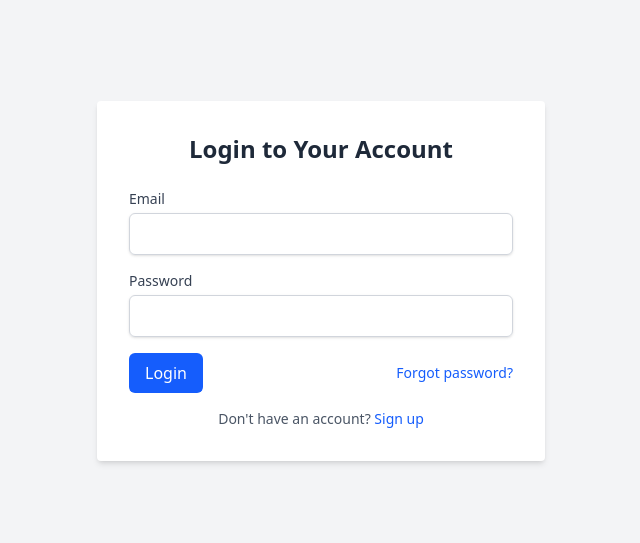
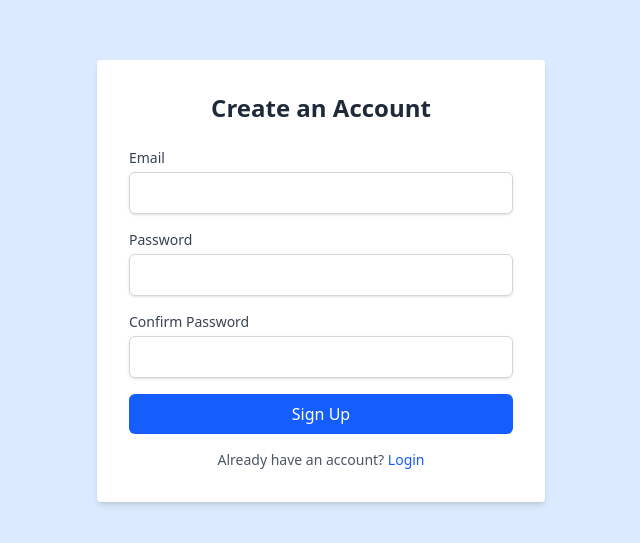
Before and after one commit to PatrickNtl/React, a React (Vite) app: page /signup in a window 1280 px wide. Shown: the part 119-662 px from the top of the page, without its empty margins (319-959 px from the left). Built offline with nearby package versions, Linux system fonts and the light colour scheme.

Commit message:
added login and signup page

```diff
--- a/package.json
+++ b/package.json
@@ -13,6 +13,7 @@
     "@tailwindcss/vite": "^4.1.11",
     "react": "^19.1.1",
     "react-dom": "^19.1.1",
+    "react-router-dom": "^7.8.0",
     "tailwindcss": "^4.1.11"
   },
   "devDependencies": {
--- a/src/App.jsx
+++ b/src/App.jsx
@@ -1,75 +1,17 @@
-import React, { useEffect, useState } from 'react';
+import React from 'react';
+import { BrowserRouter as Router, Routes, Route } from 'react-router-dom';
+import LoginPage from './login-page';
+import SignupPage from './signup-page';
 
-function LoginPage() {
-  const [isVisible, setIsVisible] = useState(false);
-
-  useEffect(() => {
-    // Trigger animation on mount
-    setIsVisible(true);
-  }, []);
-
+function App() {
   return (
-    <div className="bg-gray-100 min-h-screen flex items-center justify-center transition-colors duration-300">
-      <div
-        className={`bg-white p-8 rounded shadow-md w-full max-w-md transform transition-all duration-700 ease-out ${
-          isVisible ? 'opacity-100 translate-y-0' : 'opacity-0 translate-y-8'
-        }`}
-      >
-        <h2 className="text-2xl font-bold text-center text-gray-800 mb-6">
-          Login to Your Account
-        </h2>
-
-        <form className="space-y-4">
-          <div>
-            <label htmlFor="email" className="block text-sm font-medium text-gray-700">
-              Email
-            </label>
-            <input
-              type="email"
-              id="email"
-              name="email"
-              required
-              className="mt-1 block w-full px-4 py-2 border border-gray-300 rounded-md shadow-sm focus:outline-none focus:ring-2 focus:ring-blue-500 transition"
-            />
-          </div>
-
-          <div>
-            <label htmlFor="password" className="block text-sm font-medium text-gray-700">
-              Password
-            </label>
-            <input
-              type="password"
-              id="password"
-              name="password"
-              required
-              className="mt-1 block w-full px-4 py-2 border border-gray-300 rounded-md shadow-sm focus:outline-none focus:ring-2 focus:ring-blue-500 transition"
-            />
-          </div>
-
-          <div className="flex items-center justify-between">
-            <button
-              type="submit"
-              className="bg-blue-600 text-white px-4 py-2 rounded-md hover:bg-blue-700 transition duration-200"
-            >
-              Login
-            </button>
-            <a href="#" className="text-sm text-blue-600 hover:underline">
-              Forgot password?
-            </a>
-          </div>
-
-          <div className="text-center">
-            <p className="text-sm text-gray-600">
-              Don't have an account?{' '}
-              <a href="#" className="text-blue-600 hover:underline">
-                Sign up
-              </a>
-            </p>
-          </div>
-        </form>
-      </div>
-    </div>
+    <Router>
+      <Routes>
+        <Route path="/" element={<LoginPage />} />
+        <Route path="/signup" element={<SignupPage />} />
+      </Routes>
+    </Router>
   );
 }
 
-export default LoginPage;
+export default App;
--- /dev/null
+++ b/src/login-page.jsx
@@ -0,0 +1,75 @@
+import React, { useEffect, useState } from 'react';
+
+function LoginPage() {
+  const [isVisible, setIsVisible] = useState(false);
+
+  useEffect(() => {
+    // Trigger animation on mount
+    setIsVisible(true);
+  }, []);
+
+  return (
+    <div className="bg-gray-100 min-h-screen flex items-center justify-center transition-colors duration-300">
+      <div
+        className={`bg-white p-8 rounded shadow-md w-full max-w-md transform transition-all duration-700 ease-out ${
+          isVisible ? 'opacity-100 translate-y-0' : 'opacity-0 translate-y-8'
+        }`}
+      >
+        <h2 className="text-2xl font-bold text-center text-gray-800 mb-6">
+          Login to Your Account
+        </h2>
+
+        <form className="space-y-4">
+          <div>
+            <label htmlFor="email" className="block text-sm font-medium text-gray-700">
+              Email
+            </label>
+            <input
+              type="email"
+              id="email"
+              name="email"
+              required
+              className="mt-1 block w-full px-4 py-2 border border-gray-300 rounded-md shadow-sm focus:outline-none focus:ring-2 focus:ring-blue-500 transition"
+            />
+          </div>
+
+          <div>
+            <label htmlFor="password" className="block text-sm font-medium text-gray-700">
+              Password
+            </label>
+            <input
+              type="password"
+              id="password"
+              name="password"
+              required
+              className="mt-1 block w-full px-4 py-2 border border-gray-300 rounded-md shadow-sm focus:outline-none focus:ring-2 focus:ring-blue-500 transition"
+            />
+          </div>
+
+          <div className="flex items-center justify-between">
+            <button
+              type="submit"
+              className="bg-blue-600 text-white px-4 py-2 rounded-md hover:bg-blue-700 transition duration-200"
+            >
+              Login
+            </button>
+            <a href="#" className="text-sm text-blue-600 hover:underline">
+              Forgot password?
+            </a>
+          </div>
+
+          <div className="text-center">
+            <p className="text-sm text-gray-600">
+              Don't have an account?{' '}
+              <a href="/signup" className="text-blue-600 hover:underline">
+                Sign up
+              </a>
+            </p>
+          </div>
+        </form>
+      </div>
+    </div>
+  );
+}
+
+export default LoginPage;
--- /dev/null
+++ b/src/signup-page.jsx
@@ -0,0 +1,67 @@
+import React from 'react';
+
+function SignupPage() {
+  return (
+    <div className="min-h-screen flex items-center justify-center bg-blue-100">
+      <div className="bg-white p-8 rounded shadow-md w-full max-w-md">
+        <h2 className="text-2xl font-bold text-center text-gray-800 mb-6">
+          Create an Account
+        </h2>
+
+        <form className="space-y-4">
+          <div>
+            <label htmlFor="email" className="block text-sm font-medium text-gray-700">
+              Email
+            </label>
+            <input
+              type="email"
+              id="email"
+              required
+              className="mt-1 block w-full px-4 py-2 border border-gray-300 rounded-md shadow-sm focus:ring-2 focus:ring-blue-500 transition"
+            />
+          </div>
+
+          <div>
+            <label htmlFor="password" className="block text-sm font-medium text-gray-700">
+              Password
+            </label>
+            <input
+              type="password"
+              id="password"
+              required
+              className="mt-1 block w-full px-4 py-2 border border-gray-300 rounded-md shadow-sm focus:ring-2 focus:ring-blue-500 transition"
+            />
+          </div>
+
+          <div>
+            <label htmlFor="confirmPassword" className="block text-sm font-medium text-gray-700">
+              Confirm Password
+            </label>
+            <input
+              type="password"
+              id="confirmPassword"
+              required
+              className="mt-1 block w-full px-4 py-2 border border-gray-300 rounded-md shadow-sm focus:ring-2 focus:ring-blue-500 transition"
+            />
+          </div>
+
+          <button
+            type="submit"
+            className="w-full bg-blue-600 text-white py-2 rounded-md hover:bg-blue-700 transition"
+          >
+            Sign Up
+          </button>
+        </form>
+
+        <p className="text-center text-sm text-gray-600 mt-4">
+          Already have an account?{' '}
+          <a href="/" className="text-blue-600 hover:underline">
+            Login
+          </a>
+        </p>
+      </div>
+    </div>
+  );
+}
+
+export default SignupPage;
```
Also changed, not shown: vercel.json (added), 1 other file (tests, documents, lock files or other folders).
